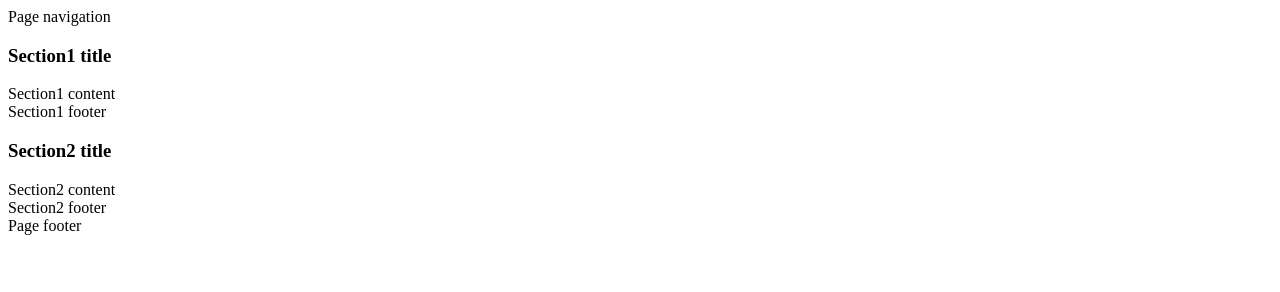
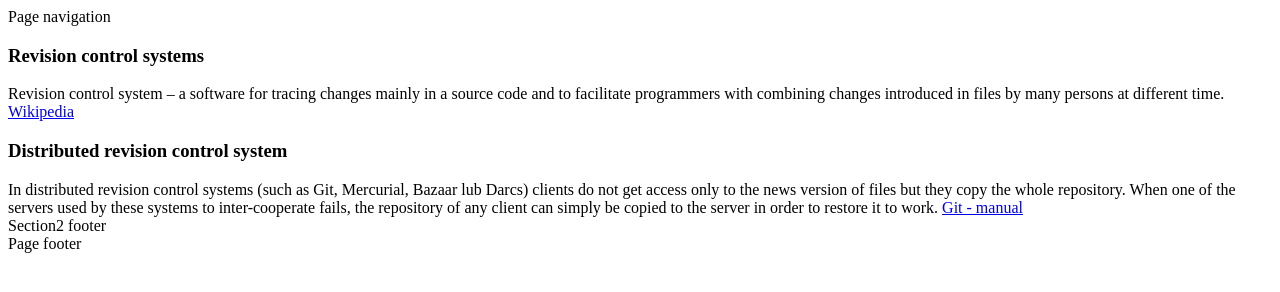
Before and after one commit to szymek88/iislabpio_190124, a plain HTML site: page index.html in a window 1280 px wide. Drawn offline with Linux system fonts and the light colour scheme.

Commit message:
section 1 changed

```diff
--- a/index.html
+++ b/index.html
@@ -1,7 +1,7 @@
 <!DOCTYPE html>
 <html>
 	<head>
-
+		<meta http-equiv="Content-Type" content="text/html; charset=utf-8">
 	</head>
 	<body>
 		<nav class="navbar">
@@ -9,21 +9,23 @@
 		</nav>
 		<section id="section1" class="panel panel-default">
 			<div class="panel-heading">
-	    		<h3 class="panel-title">Section1 title</h3>
+	    		<h3 class="panel-title">Revision control systems</h3>
 		  	</div>
 	  		<div class="panel-body">
-	    		Section1 content
+	    		Revision control system – a software for tracing changes mainly in a source code and to facilitate programmers with combining changes introduced in files by many persons at different time.
 	  		</div>
 			<footer class="panel-footer">
-				Section1 footer
+				<a href="http://en.wikipedia.org/wiki/Revision_control">Wikipedia</a>
 			</footer>
 		</section>
 		<section id="section2" class="panel panel-default">
 			<div class="panel-heading">
-	    		<h3 class="panel-title">Section2 title</h3>
+	    		<h3 class="panel-title">Distributed revision control system</h3>
 	  		</div>
 	  		<div class="panel-body">
-		    	Section2 content
+		    	In distributed revision control systems (such as Git, Mercurial, Bazaar lub Darcs) clients do not get access only to the news version of files but they copy the whole repository. When one of the servers used by these systems to inter-cooperate fails, the repository of any client can simply be copied to the server in order to restore it to work.
+<a href="http://git-scm.com/book/en/Getting-Started-About-Version-Control#Distributed-Version-Control-Systems">Git - manual</a>
+
 		  	</div>
 			<footer class="panel-footer">
 				Section2 footer
```
